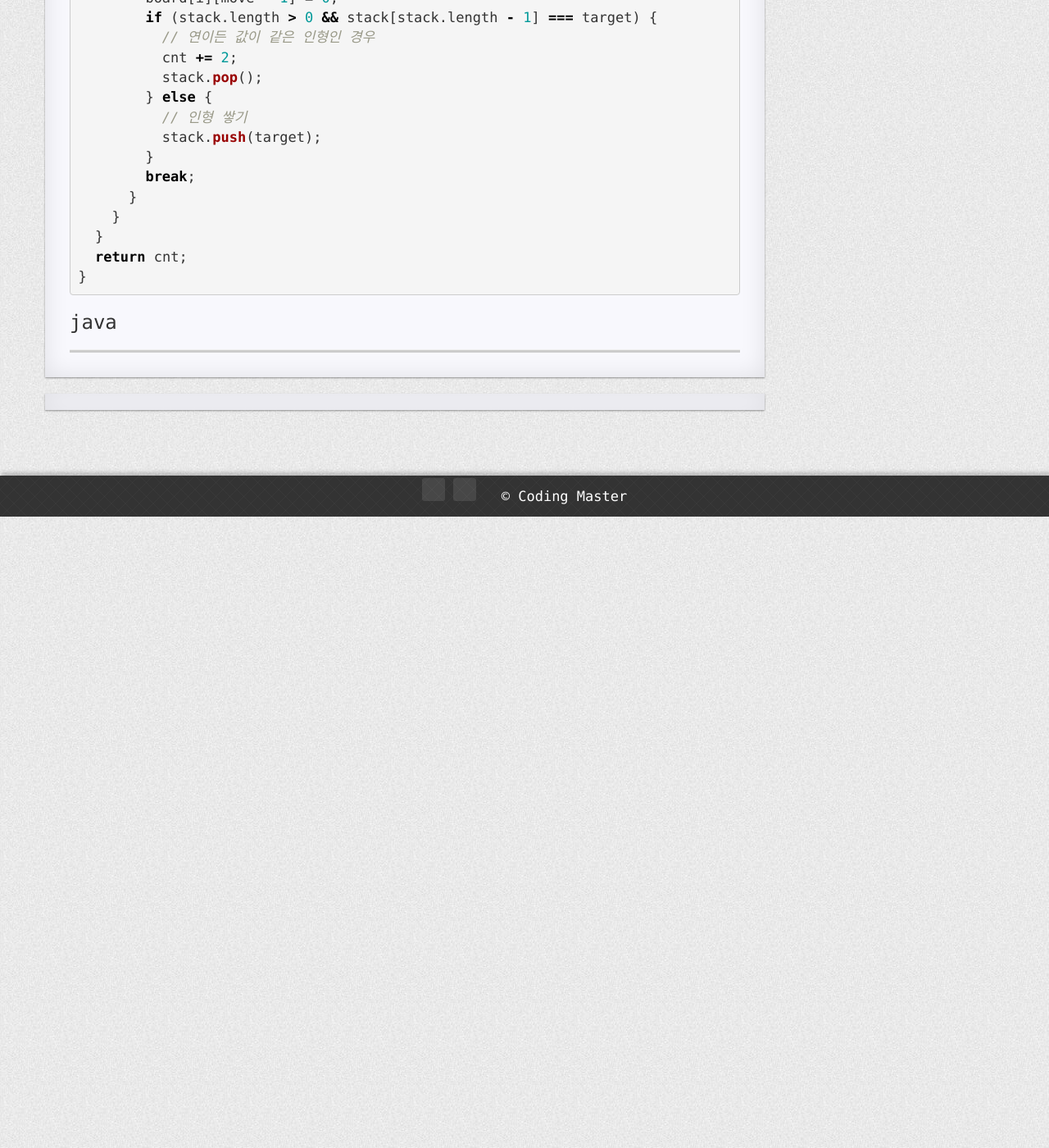
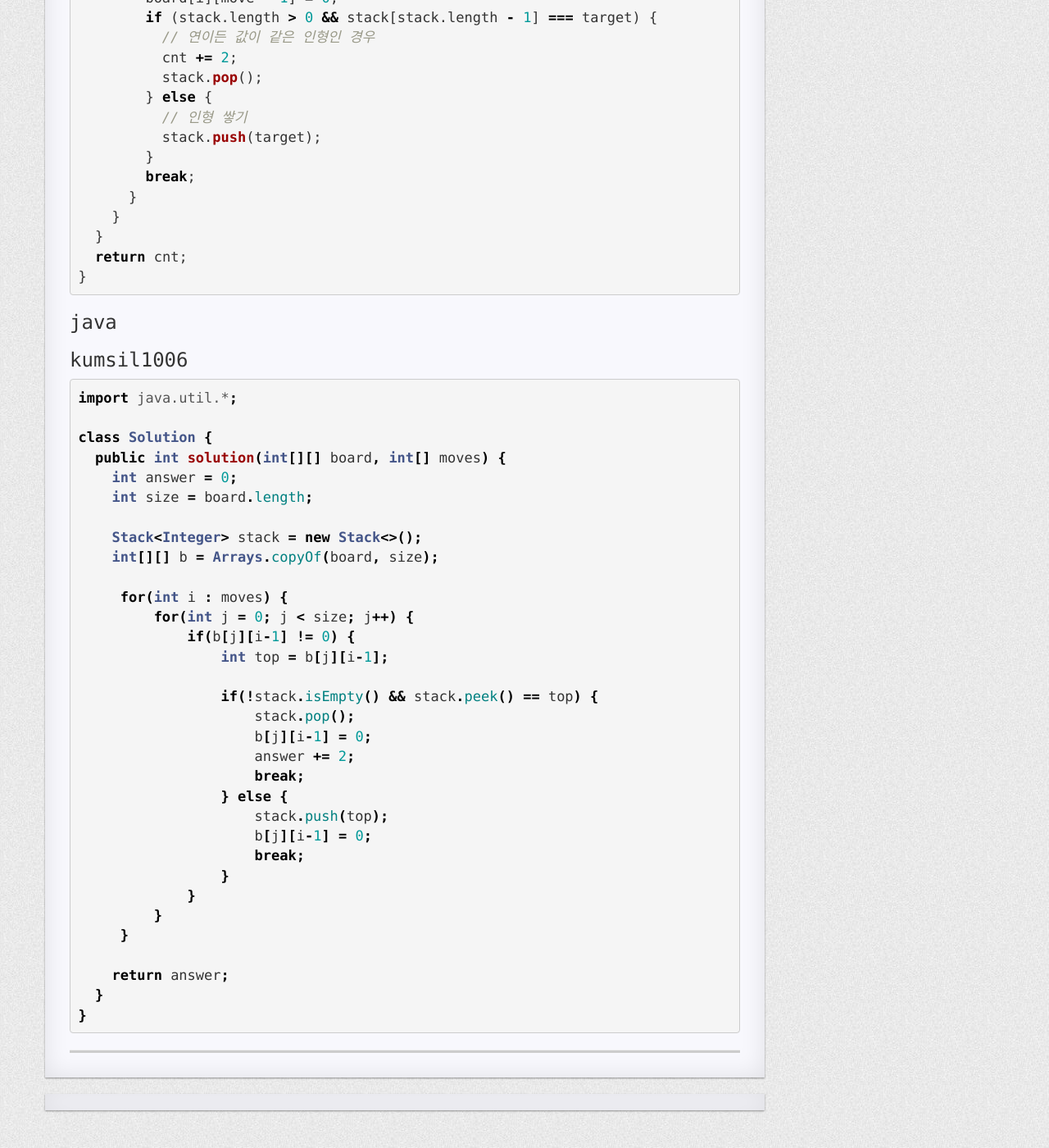
Before and after one commit to COMA-coding-master/COMA-coding-master.github.io, a Jekyll site: the page built from _posts/2022-01-09-크레인인형뽑기게임.md, in a window 1280 px wide and 1400 px high, scrolled down 1582 px. Shown: the whole window at 82% size. Built offline with Jekyll 4.4.1, drawn with Linux system fonts in a browser that asks for light colours; nearby versions of some CDN libraries; comment, search, counter and statistics services are not loaded; a style sheet for code colours, icons or effects is not loaded.

Commit message:
5주차 문제풀이 추가(kumsil1006)

````diff
--- a/_posts/2022-01-09-크레인인형뽑기게임.md
+++ b/_posts/2022-01-09-크레인인형뽑기게임.md
@@ -84,3 +84,40 @@ function solution(board, moves) {
 ```
 
 ### java
+
+### kumsil1006
+
+```java
+import java.util.*;
+
+class Solution {
+  public int solution(int[][] board, int[] moves) {
+    int answer = 0;
+    int size = board.length;
+
+    Stack<Integer> stack = new Stack<>();
+    int[][] b = Arrays.copyOf(board, size);
+
+     for(int i : moves) {
+         for(int j = 0; j < size; j++) {
+             if(b[j][i-1] != 0) {
+                 int top = b[j][i-1];
+
+                 if(!stack.isEmpty() && stack.peek() == top) {
+                     stack.pop();
+                     b[j][i-1] = 0;
+                     answer += 2;
+                     break;
+                 } else {
+                     stack.push(top);
+                     b[j][i-1] = 0;
+                     break;
+                 }
+             }
+         }
+     }
+
+    return answer;
+  }
+}
+```
````
Also changed, not shown: _posts/2022-01-09-나머지가1이되는수찾기.md (+18 -0 lines), _posts/2022-01-09-없는숫자더하기.md (+25 -0 lines).
